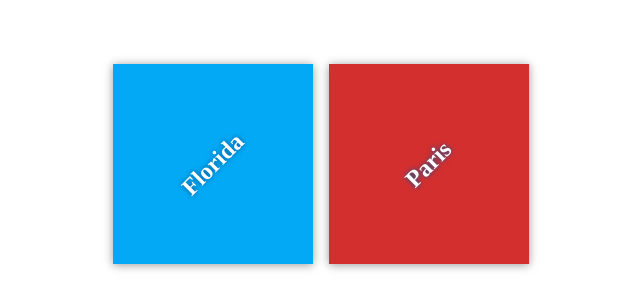
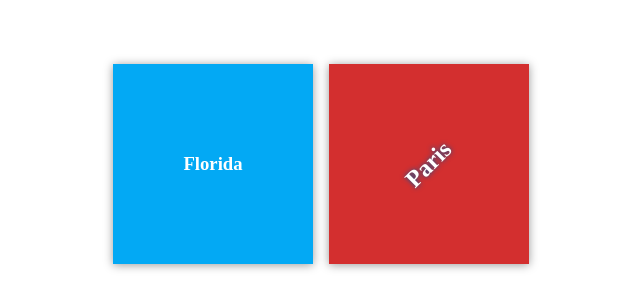
Before and after one commit to azharhabash/my-travel-plans, a plain HTML site: page index.html in a window 1280 px wide. Shown: the part 236-544 px from the top of the page, without its empty margins (319-959 px from the left). Drawn offline with Linux system fonts and the light colour scheme; files that its build step writes are made by us from their sources.

Commit message:
New adding

```diff
--- a/index.html
+++ b/index.html
@@ -11,7 +11,7 @@
 <div class="container">
 <div class="destination-container">
 <div class="destination" id="florida">
-<h2>Florida</h2>
+<h3>Florida</h3>
 </div>
 
 <div class="destination" id="paris">
```
